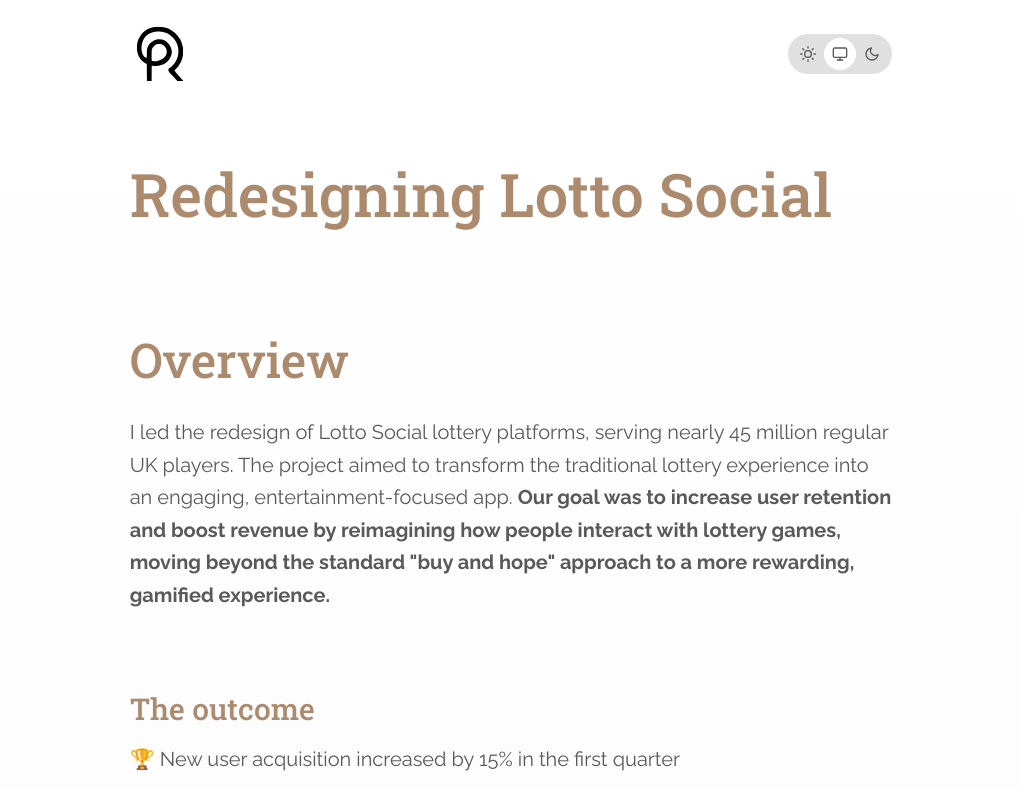
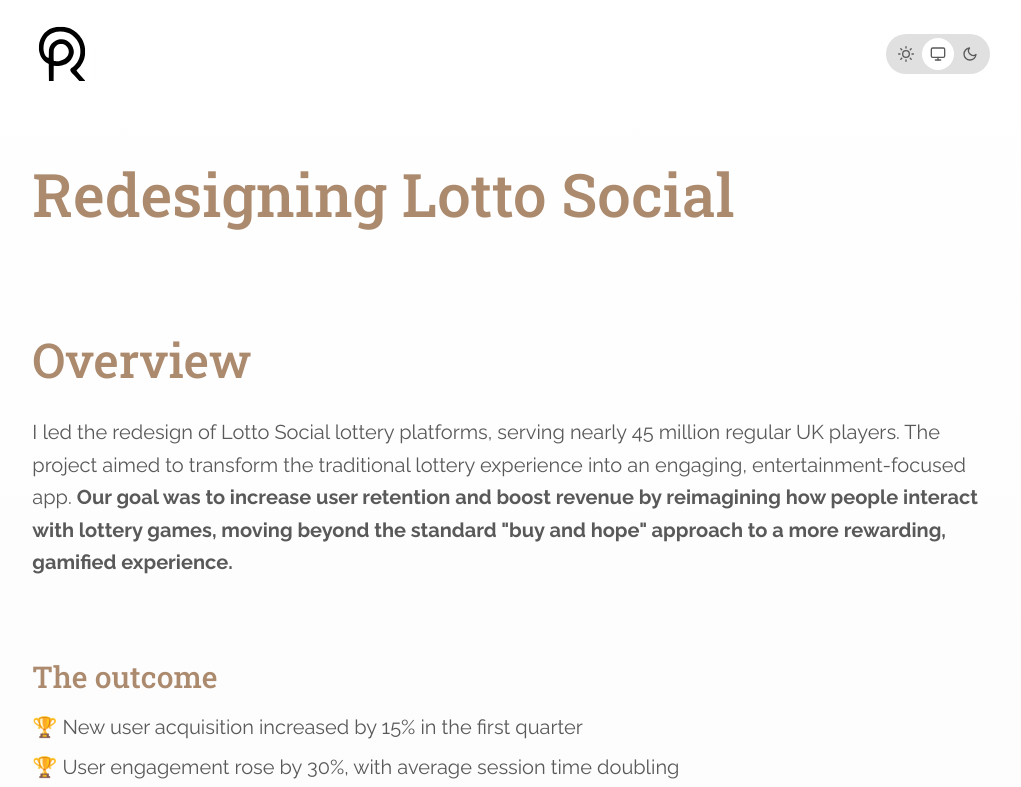
Before and after one commit to codeplaygroundspace/portfolio-designer, a Next.js app: page /hatchster in a window 1280 px wide. Shown: the top 787 px of the page, without its empty margins (129-1150 px from the left). Built offline with nearby package versions, Linux system fonts and the light colour scheme.

Commit message:
fix grid

```diff
--- a/src/app/globals.css
+++ b/src/app/globals.css
@@ -100,9 +100,9 @@ a {
 hr {
   @apply mb-10 border-t border-[rgb(var(--foreground-rgb))] opacity-20;
 }
-
+/* Custom grid */
 .my-grid {
-  @apply col-span-12 md:col-span-10 lg:col-span-10 xl:col-span-8 2xl:col-span-6 md:col-start-2 lg:col-start-2 xl:col-start-3 2xl:col-start-4 mb-8 mt-6 lg:mb-10;
+  @apply col-span-12 md:col-span-10 lg:col-span-10  2xl:col-span-8 md:col-start-2 lg:col-start-2  2xl:col-start-3 mb-8 mt-6 lg:mb-10;
 }
 
 .my-image {
```
